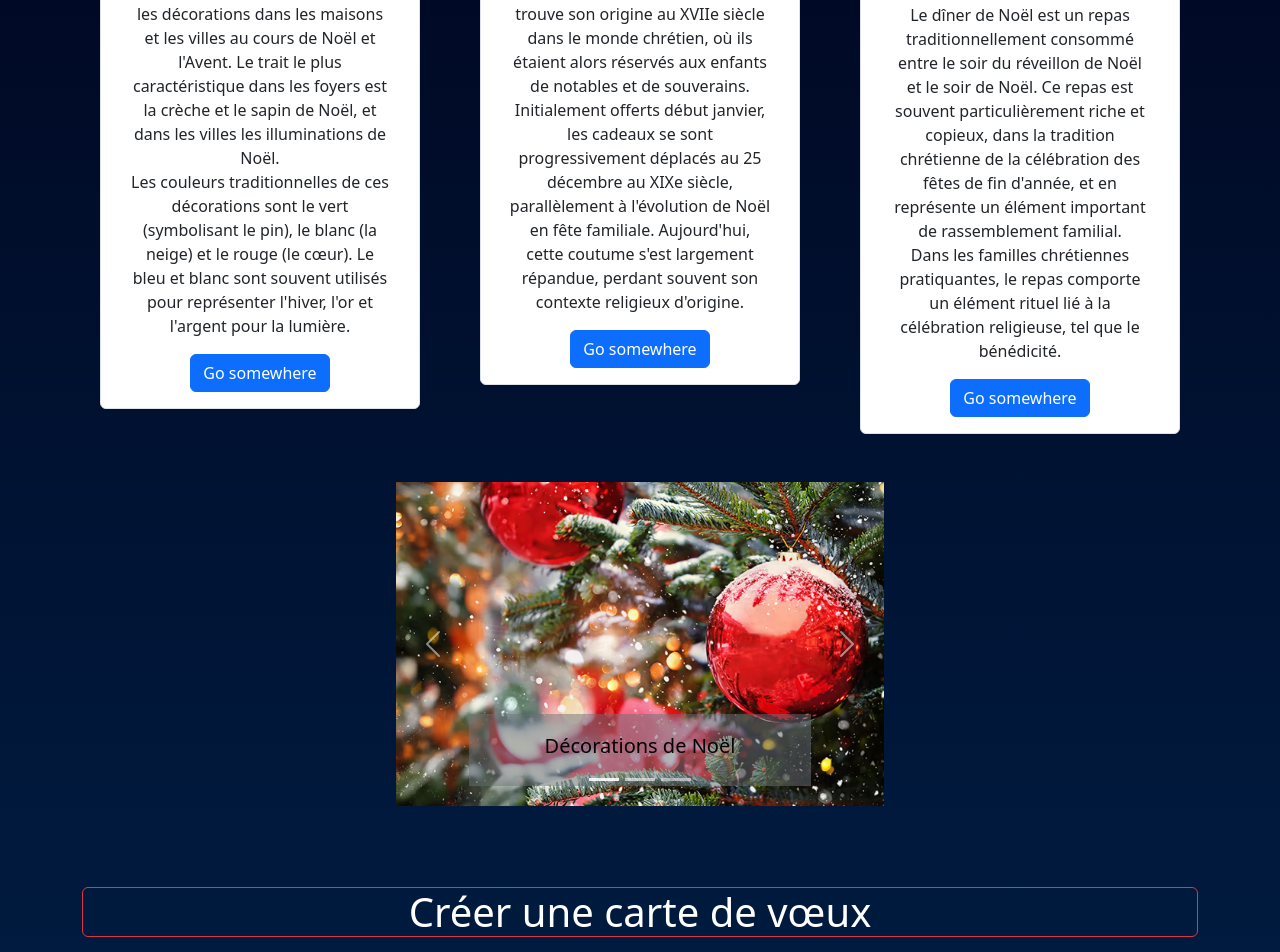
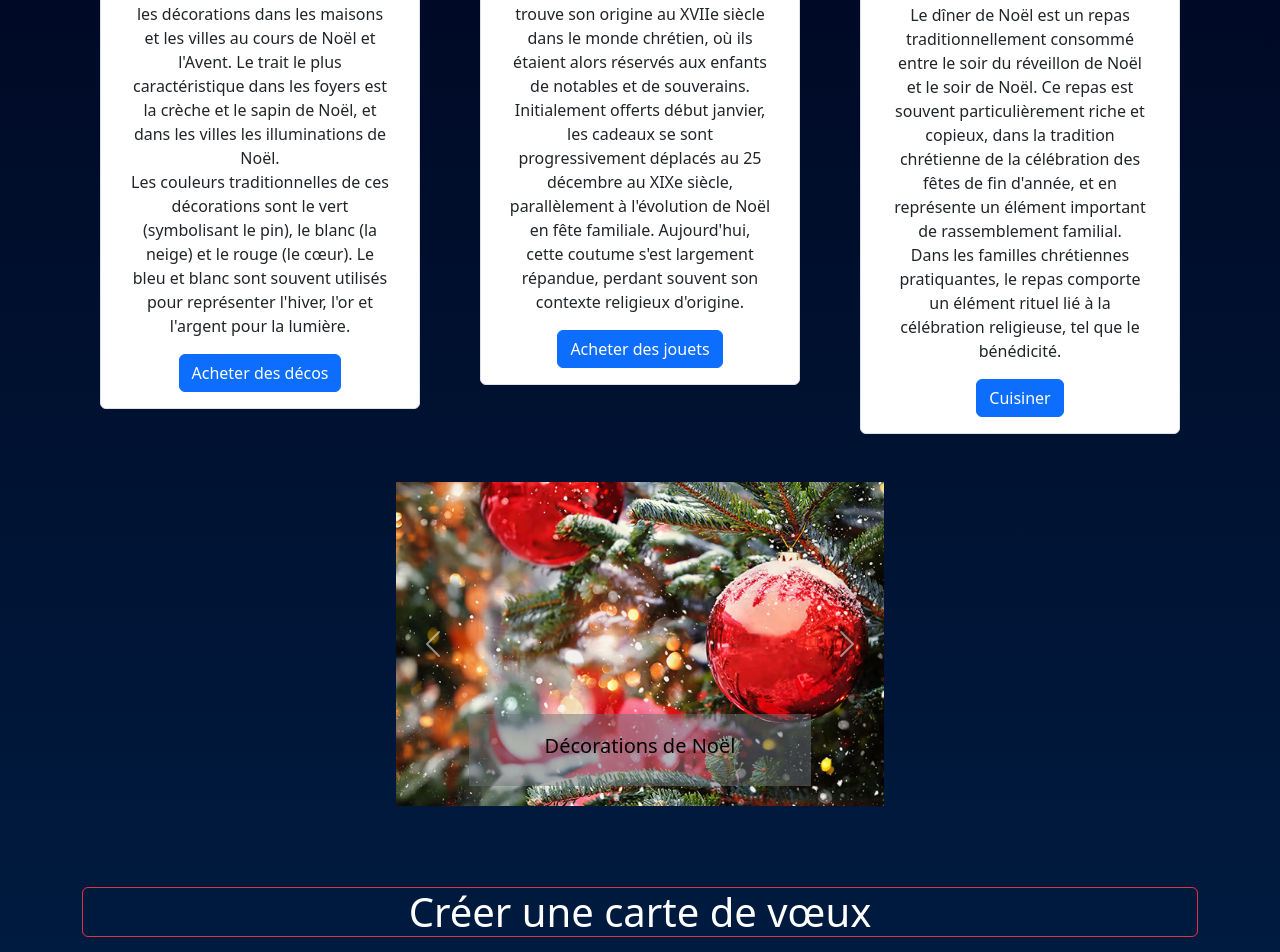
Before and after one commit to Marcos0230/Site_Noel, a plain HTML site: page index.html in a window 1280 px wide. Shown: the part 576-1528 px from the top of the page. Drawn offline with nearby package versions, Linux system fonts and the light colour scheme; a script that the page names is missing.

Commit message:
Removed carousel page indicator ; added links to card

```diff
--- a/index.html
+++ b/index.html
@@ -44,7 +44,7 @@
         <div class="container mt-5">
             <div class="title">
                 <h1 class="text-center border border-danger rounded">
-                    Bienvenue sur le site de Noël
+                    Présentation de Noël
                 </h1>
             </div>
         </div>
@@ -58,7 +58,7 @@
                             <div class="card-body">
                                 <h5 class="card-title display-5">Décorations de Noël</h5>
                                 <p class="card-text">Les décorations de Noël désignent les décorations dans les maisons et les villes au cours de Noël et l'Avent. Le trait le plus caractéristique dans les foyers est la crèche et le sapin de Noël, et dans les villes les illuminations de Noël.<br>Les couleurs traditionnelles de ces décorations sont le vert (symbolisant le pin), le blanc (la neige) et le rouge (le cœur). Le bleu et blanc sont souvent utilisés pour représenter l'hiver, l'or et l'argent pour la lumière.</p>
-                                <a class="btn btn-primary" href="#">Go somewhere</a>
+                                <a class="btn btn-primary" href="https://santasvalley.com/">Acheter des décos</a>
                             </div>
                         </div>
                     </div>
@@ -70,7 +70,7 @@
                             <div class="card-body">
                                 <h5 class="card-title display-5">Cadeaux de Noël</h5>
                                 <p class="card-text">La tradition des cadeaux à Noël trouve son origine au XVIIe siècle dans le monde chrétien, où ils étaient alors réservés aux enfants de notables et de souverains.<br>Initialement offerts début janvier, les cadeaux se sont progressivement déplacés au 25 décembre au XIXe siècle, parallèlement à l'évolution de Noël en fête familiale. Aujourd'hui, cette coutume s'est largement répandue, perdant souvent son contexte religieux d'origine.</p>
-                                <a class="btn btn-primary" href="#">Go somewhere</a>
+                                <a class="btn btn-primary" href="https://www.joueclub.fr/">Acheter des jouets</a>
                             </div>
                         </div>
                     </div>
@@ -82,7 +82,7 @@
                             <div class="card-body">
                                 <h5 class="card-title display-5">Recette de Noël</h5>
                                 <p class="card-text">Le dîner de Noël est un repas traditionnellement consommé entre le soir du réveillon de Noël et le soir de Noël. Ce repas est souvent particulièrement riche et copieux, dans la tradition chrétienne de la célébration des fêtes de fin d'année, et en représente un élément important de rassemblement familial.<br>Dans les familles chrétiennes pratiquantes, le repas comporte un élément rituel lié à la célébration religieuse, tel que le bénédicité. </p>
-                                <a class="btn btn-primary" href="#">Go somewhere</a>
+                                <a class="btn btn-primary" href="https://www.marmiton.org/recettes/recherche.aspx?aqt=no%C3%ABl">Cuisiner</a>
                             </div>
                         </div>
                     </div>
@@ -93,11 +93,6 @@
         <div class="jumbotron jumbotron-fluid">
             <div class="container mt-5" style="width: 40%">
                 <div class="carousel carousel-fade slide" data-bs-ride="carousel" id="Photos_de_Noël">
-                    <div class="carousel-indicators">
-                        <button aria-current="true" aria-label="Slide 1" class="active" data-bs-slide-to="0" data-bs-target="#carouselExampleIndicators" type="button"></button>
-                        <button aria-label="Slide 2" data-bs-slide-to="1" data-bs-target="#carouselExampleIndicators" type="button"></button>
-                        <button aria-label="Slide 3" data-bs-slide-to="2" data-bs-target="#carouselExampleIndicators" type="button"></button>
-                    </div>
 
                     <div class="carousel-inner">
                         <div class="carousel-item active">
```
